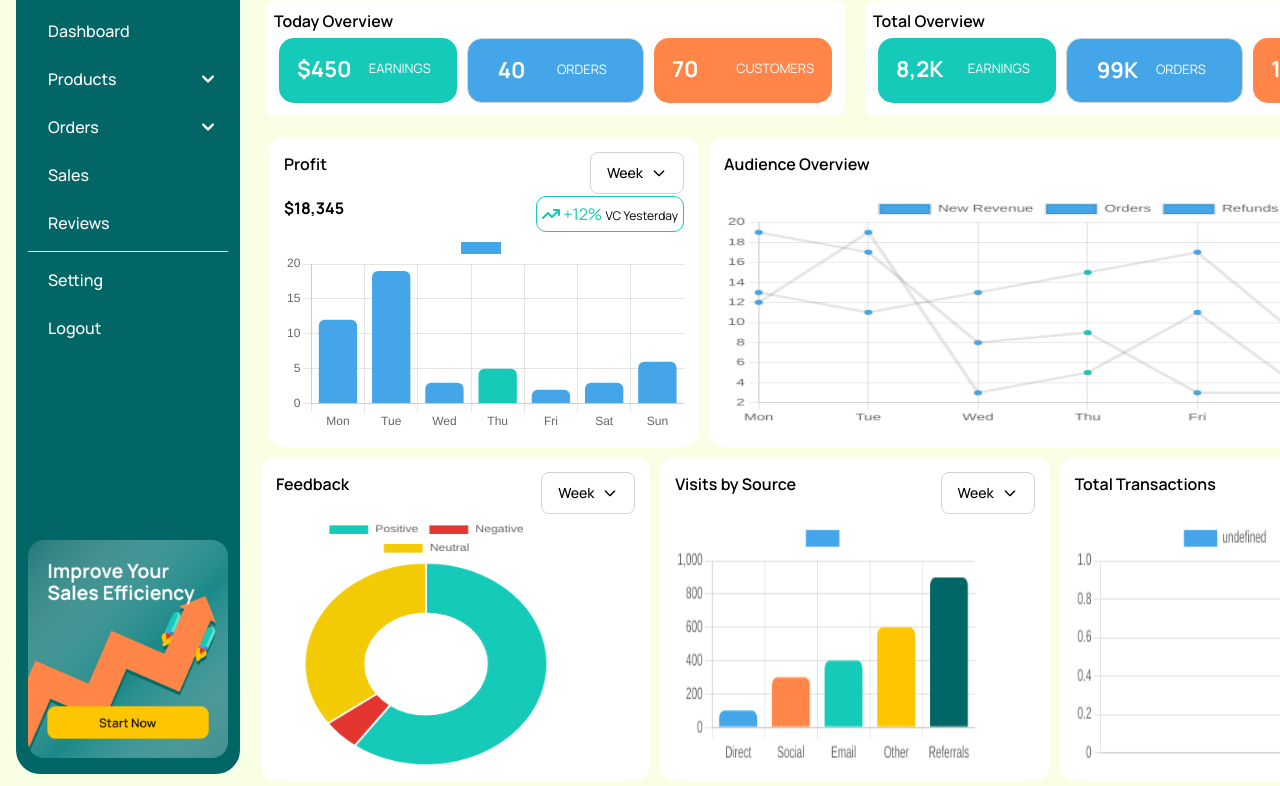
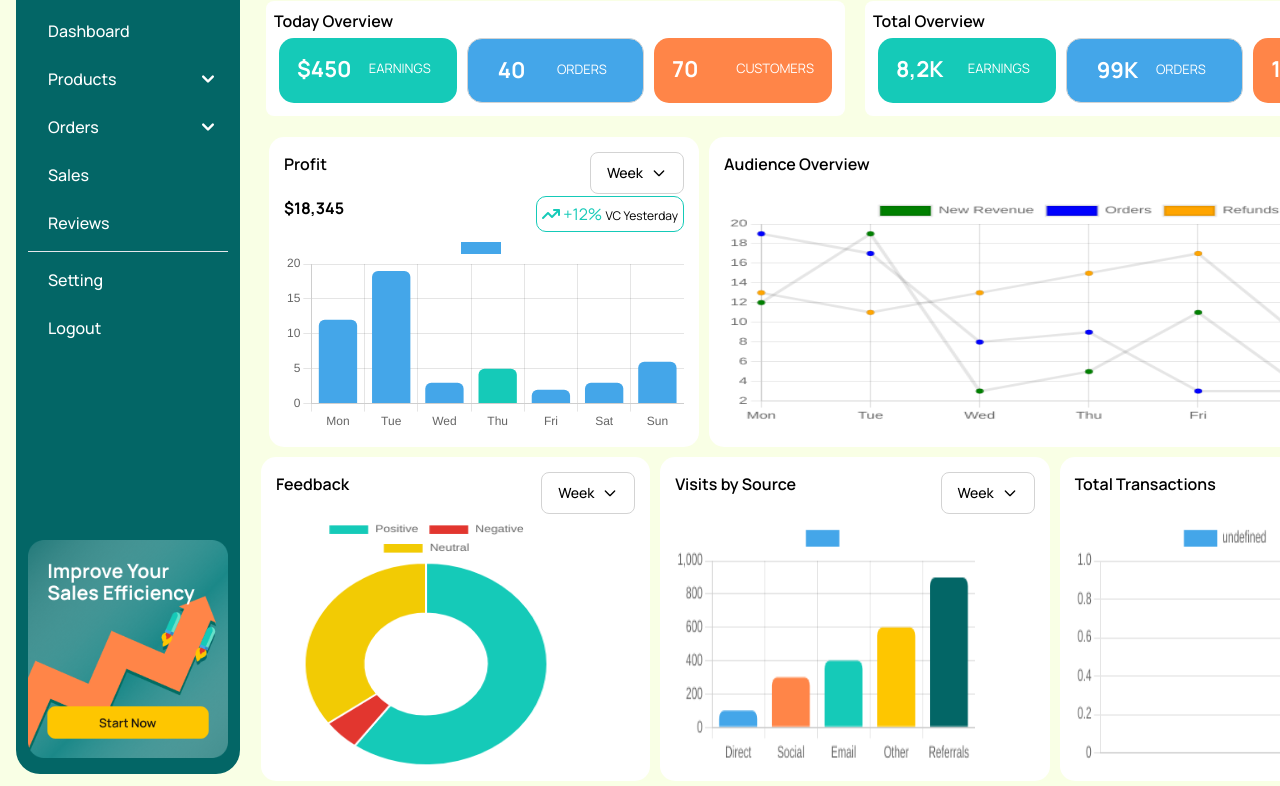
Before and after one commit to humbee-developers/comvi, a website: page public/index.html in a window 1280 px wide. Shown: the part 76-862 px from the top of the page. Drawn offline with nearby package versions, Linux system fonts and the light colour scheme.

Commit message:
second change

```diff
--- a/public/index.html
+++ b/public/index.html
@@ -410,15 +410,13 @@
             data: [12, 19, 3, 5, 2, 3, 6],
             backgroundColor: ["#44A6E9", "#44A6E9", "#44A6E9", "#15CAB8", "#44A6E9", "#44A6E9", "#44A6E9"],
             borderRadius: 6
-
          }]
       },
-      option: {
-         responsive : true,
-            showTooltips: true,
+      options: {
          tooltips: {
             enabled: true,
             backgroundColor: '#44A6E9',
+            titleFontSize:20,
 
          }
       }
@@ -499,6 +497,13 @@
             ],
             hoverOffset: 4
          }]
+      },
+      options:{
+         legend:{
+            display:true,
+            position:'bottom',
+         }
+
       }
    })
 
@@ -516,30 +521,36 @@
          datasets: [{
             label: 'New Revenue',
             data: [12, 19, 3, 5, 11, 3, 6],
-            backgroundColor: ["#44A6E9", "#44A6E9", "#44A6E9", "#15CAB8", "#44A6E9", "#44A6E9", "#44A6E9"],
-            borderRadius: 6
+            backgroundColor: ["green"],
          },
          {
             label: 'Orders',
             data: [19, 17, 8, 9, 3, 3, 6],
-            backgroundColor: ["#44A6E9", "#44A6E9", "#44A6E9", "#15CAB8", "#44A6E9", "#44A6E9", "#44A6E9"],
-            borderRadius: 6
-
+            backgroundColor: ["blue"],
          },
          {
             label: 'Refunds',
             data: [13, 11, 13, 15, 17, 8, 4],
-            backgroundColor: ["#44A6E9", "#44A6E9", "#44A6E9", "#15CAB8", "#44A6E9", "#44A6E9", "#44A6E9"],
-            borderRadius: 6
-
-         }
-
+            backgroundColor: ["orange"],
+         },
          ]
       },
-      option: {
+      options: {
          responsive:true,
          tooltips:{
             enabled:true
+         },
+         layout:{
+            padding:{
+               left:2,
+               right:1,
+               top:2,
+               bottom:2
+            }
+         },
+         legend:{
+            display:true,
+            position:'bottom',
          }
       }
 
```
